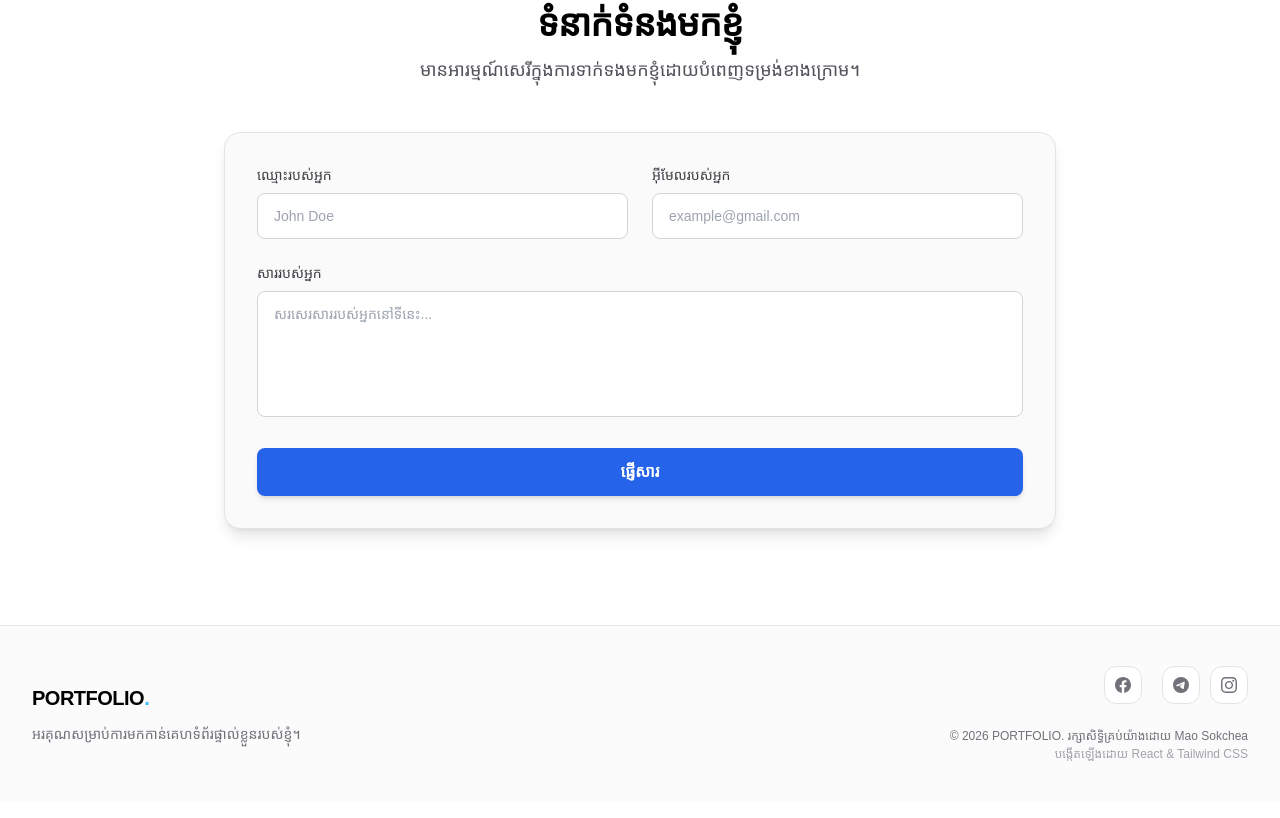
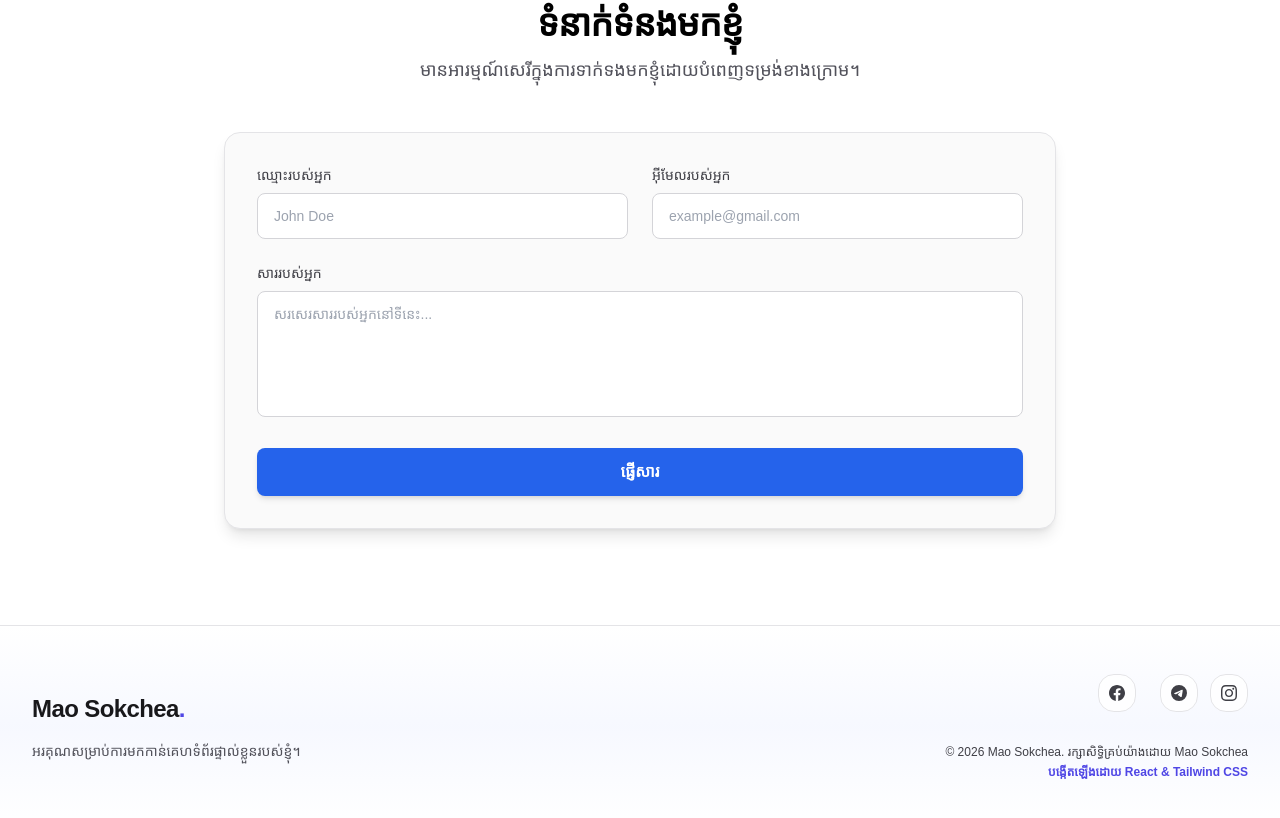
Before and after one commit to Maosokchea1/My_ProfolioSokchea, a React (Create React App) app: page / in a window 1280 px wide. Shown: the part 4898-5716 px from the top of the page. Built offline with nearby package versions, Linux system fonts and the light colour scheme; a web font is replaced by a local one.

Commit message:
Update code all

```diff
--- a/src/components/Footer.jsx
+++ b/src/components/Footer.jsx
@@ -10,26 +10,26 @@ const Footer = ({ t, isDarkMode, lang }) => {
 
   return (
     <footer
-      className={`border-t transition-colors duration-200 ${currentFontClass} ${
+      className={`relative border-t transition-colors duration-300 ${currentFontClass} ${
         isDarkMode
-          ? 'bg-zinc-950/80 backdrop-blur-md border-zinc-800/80 text-zinc-400'
-          : 'bg-zinc-50/80 backdrop-blur-md border-zinc-200/85 text-zinc-600'
+          ? 'bg-gradient-to-b from-zinc-950 via-zinc-900 to-indigo-950/40 border-zinc-800 text-zinc-300'
+          : 'bg-gradient-to-b from-zinc-100 via-indigo-50/50 to-purple-50/60 border-zinc-200 text-zinc-700 shadow-sm'
       }`}
     >
-      <div className="max-w-7xl mx-auto px-4 sm:px-6 lg:px-8 py-10">
-        <div className="flex flex-col md:flex-row items-center justify-between gap-6">
+      <div className="max-w-7xl mx-auto px-4 sm:px-6 lg:px-8 py-12">
+        <div className="flex flex-col md:flex-row items-center justify-between gap-8">
 
           {/* Logo & Brief Description */}
-          <div className="space-y-1.5 text-center md:text-left">
+          <div className="space-y-2 text-center md:text-left">
             <a
               href="#home"
-              className={`text-xl font-bold tracking-tight inline-block transition-opacity hover:opacity-80 ${
-                isDarkMode ? 'text-white' : 'text-black'
+              className={`text-2xl font-black tracking-tight inline-block transition-opacity hover:opacity-80 ${
+                isDarkMode ? 'text-white' : 'text-zinc-900'
               }`}
             >
-              PORTFOLIO<span className="text-sky-400">.</span>
+              Mao Sokchea<span className="text-indigo-600 dark:text-indigo-400">.</span>
             </a>
-            <p className="text-xs sm:text-sm max-w-sm text-zinc-500 dark:text-zinc-400">
+            <p className="text-xs sm:text-sm max-w-sm text-zinc-600 dark:text-zinc-400 leading-relaxed font-medium">
               {t?.footer?.description || (lang === 'ភាសាខ្មែរ' || lang === 'Khmer'
                 ? 'អរគុណសម្រាប់ការទស្សនា Portfolio របស់ខ្ញុំ។'
                 : 'Thank you for visiting my personal portfolio website.')}
@@ -37,19 +37,19 @@ const Footer = ({ t, isDarkMode, lang }) => {
           </div>
 
           {/* Social Media Links & Copyright */}
-          <div className="flex flex-col items-center md:items-end space-y-3">
+          <div className="flex flex-col items-center md:items-end space-y-4">
 
-            {/* Social Icons - Solid Blue on Hover */}
-            <div className="flex items-center space-x-2.5">
+            {/* Social Icons - Vivid Brand Colors */}
+            <div className="flex items-center space-x-3">
               {/* Facebook */}
               <a
                 href="https://www.facebook.com/share/1LY2EmEAp7/?mibextid=wwXIfr"
                 target="_blank"
                 rel="noopener noreferrer"
-                className={`p-2.5 rounded-xl border transition-all duration-200 ${
+                className={`p-2.5 rounded-2xl border transition-all duration-300 transform hover:-translate-y-1 ${
                   isDarkMode
-                    ? 'border-zinc-800 bg-zinc-900/50 text-zinc-400 hover:bg-sky-500 hover:text-white hover:border-sky-500'
-                    : 'border-zinc-200 bg-white text-zinc-500 hover:bg-sky-500 hover:text-white hover:border-sky-500 shadow-2xs'
+                    ? 'border-zinc-800 bg-zinc-900/80 text-zinc-300 hover:bg-[#1877F2] hover:text-white hover:border-[#1877F2] hover:shadow-lg hover:shadow-[#1877F2]/30'
+                    : 'border-zinc-200 bg-white/80 backdrop-blur-sm text-zinc-700 hover:bg-[#1877F2] hover:text-white hover:border-[#1877F2] hover:shadow-lg hover:shadow-[#1877F2]/30'
                 }`}
                 aria-label="Facebook"
               >
@@ -63,10 +63,10 @@ const Footer = ({ t, isDarkMode, lang }) => {
                 href="https://t.me/sokcheamoa"
                 target="_blank"
                 rel="noopener noreferrer"
-                className={`p-2.5 rounded-xl border transition-all duration-200 ${
+                className={`p-2.5 rounded-2xl border transition-all duration-300 transform hover:-translate-y-1 ${
                   isDarkMode
-                    ? 'border-zinc-800 bg-zinc-900/50 text-zinc-400 hover:bg-sky-500 hover:text-white hover:border-sky-500'
-                    : 'border-zinc-200 bg-white text-zinc-500 hover:bg-sky-500 hover:text-white hover:border-sky-500 shadow-2xs'
+                    ? 'border-zinc-800 bg-zinc-900/80 text-zinc-300 hover:bg-[#229ED9] hover:text-white hover:border-[#229ED9] hover:shadow-lg hover:shadow-[#229ED9]/30'
+                    : 'border-zinc-200 bg-white/80 backdrop-blur-sm text-zinc-700 hover:bg-[#229ED9] hover:text-white hover:border-[#229ED9] hover:shadow-lg hover:shadow-[#229ED9]/30'
                 }`}
                 aria-label="Telegram"
               >
@@ -80,10 +80,10 @@ const Footer = ({ t, isDarkMode, lang }) => {
                 href="https://instagram.com"
                 target="_blank"
                 rel="noopener noreferrer"
-                className={`p-2.5 rounded-xl border transition-all duration-200 ${
+                className={`p-2.5 rounded-2xl border transition-all duration-300 transform hover:-translate-y-1 ${
                   isDarkMode
-                    ? 'border-zinc-800 bg-zinc-900/50 text-zinc-400 hover:bg-sky-500 hover:text-white hover:border-sky-500'
-                    : 'border-zinc-200 bg-white text-zinc-500 hover:bg-sky-500 hover:text-white hover:border-sky-500 shadow-2xs'
+                    ? 'border-zinc-800 bg-zinc-900/80 text-zinc-300 hover:bg-[#E4405F] hover:text-white hover:border-[#E4405F] hover:shadow-lg hover:shadow-[#E4405F]/30'
+                    : 'border-zinc-200 bg-white/80 backdrop-blur-sm text-zinc-700 hover:bg-[#E4405F] hover:text-white hover:border-[#E4405F] hover:shadow-lg hover:shadow-[#E4405F]/30'
                 }`}
                 aria-label="Instagram"
               >
@@ -94,11 +94,11 @@ const Footer = ({ t, isDarkMode, lang }) => {
             </div>
 
             {/* Copyright & Built with */}
-            <div className="text-center md:text-right text-xs space-y-0.5 text-zinc-500">
+            <div className="text-center md:text-right text-xs space-y-1 font-medium text-zinc-700 dark:text-zinc-300">
               <p>
-                &copy; {new Date().getFullYear()} PORTFOLIO. {t?.footer?.rights || 'All rights reserved.'}
+                &copy; {new Date().getFullYear()} Mao Sokchea. {t?.footer?.rights || 'All rights reserved.'}
               </p>
-              <p className="text-zinc-400 dark:text-zinc-500">
+              <p className="text-indigo-600 dark:text-indigo-400 font-semibold">
                 {t?.footer?.builtWith || 'Built with React & Tailwind CSS'}
               </p>
             </div>
--- a/src/sections/Projects.jsx
+++ b/src/sections/Projects.jsx
@@ -115,7 +115,7 @@ const Projects = ({ t, isDarkMode }) => {
               isDarkMode ? 'bg-indigo-500/10 text-indigo-400' : 'bg-indigo-50 text-indigo-600'
             }`}
           >
-            {t?.projects?.badge || 'Portfolio'}
+            {t?.projects?.badge || 'Mao sokchea'}
           </span>
           <h2 className="text-3xl sm:text-4xl md:text-5xl font-bold tracking-tight">
             {t?.projects?.title || 'Featured Projects'}
```
